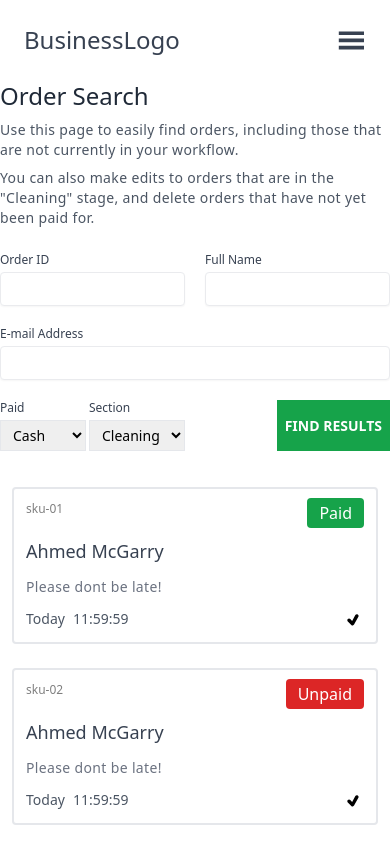
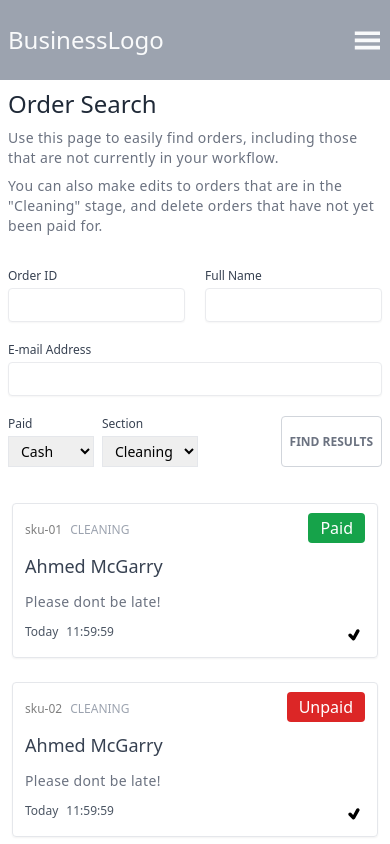
Before and after one commit to McGarry-A/pos, a React (Create React App) app: page /orders in a window 390 px wide. Shown: the top 844 px of the page. Built offline with nearby package versions, Linux system fonts and the light colour scheme.

Commit message:
chaning some styling

```diff
--- a/src/App.tsx
+++ b/src/App.tsx
@@ -20,7 +20,7 @@ function App() {
 
   return (
     <div className="App relative max-w-[1920px] mx-auto">
-      <header className="py-6 px-6 flex text-gray-700 items-center justify-between sm:space-x-16">
+      <header className="py-6 px-2 flex text-gray-50 items-center justify-between sm:space-x-16 bg-gray-400">
         <div className="flex items-center">
           <h2 className="sm:block text-2xl">BusinessLogo</h2>
         </div>
--- a/src/Components/NewOrderForm/NewOrderForm.tsx
+++ b/src/Components/NewOrderForm/NewOrderForm.tsx
@@ -75,10 +75,10 @@ const NewOrderForm: React.FC = () => {
             )}
           />
           <button
-            className="border rounded bg-green-600 p-2 hover:bg-green-800"
+            className="border rounded p-2 border-gray-300"
             onClick={() => setPortalIsHidden(!portalIsHidden)}
           >
-            <AiOutlinePlus color="white" />
+            <AiOutlinePlus color="gray" />
           </button>
         </div>
       </div>
--- a/src/Components/OrderCard/OrderCard.tsx
+++ b/src/Components/OrderCard/OrderCard.tsx
@@ -17,9 +17,14 @@ const OrderCard: React.FC<Props> = ({ handleClick, data }) => {
   } = data;
 
   return (
-    <div className="grid grid-cols-2 border-2 p-3 m-3 rounded max-w-lg">
+    <div className="grid grid-cols-2 border p-3 m-3 rounded max-w-lg shadow-sm">
       <div className="grid grid-cols-2 col-span-2 justify-between gap-y-3">
+        <div>
           <span className="text-xs opacity-50">{orderId}</span>
+          <span className="text-xs uppercare px-2 py-1 text-gray-400 uppercase">
+            {current}
+          </span>
+        </div>
         <div className="text-right">
           {payment === "credit" ? (
             <span className="px-3 w-full py-1 rounded text-white bg-red-600">
@@ -38,17 +43,15 @@ const OrderCard: React.FC<Props> = ({ handleClick, data }) => {
           <p className="text-sm">{orderNotes}</p>
         </div>
         <div className="flex space-x-2">
-          <div className="text-gray-600 text-sm font-light">{date}</div>
-          <div className="text-gray-600 text-sm font-light">{time}</div>
+          <div className="text-gray-600 text-xs font-light">{date}</div>
+          <div className="text-gray-600 text-xs font-light">{time}</div>
         </div>
-        {current && (
         <div
           className="justify-end cursor-pointer"
           onClick={() => handleClick(orderId)}
         >
           <TiTick className="ml-auto" size={"1.3rem"} />
         </div>
-        )}
       </div>
     </div>
   );
--- a/src/Components/PaymentOptions/PaymentOptions.tsx
+++ b/src/Components/PaymentOptions/PaymentOptions.tsx
@@ -125,7 +125,7 @@ const PaymentOptions = () => {
         Clear Basket
       </button>
       <button
-        className="w-full uppercase tracking-widest bg-green-600 p-2 text-white rounded font-bold my-1"
+        className="w-full uppercase tracking-widest bg-gray-600 p-2 text-gray-50 rounded font-bold my-1"
         onClick={handleSubmit}
       >
         Submit
--- a/src/Components/ProductsGrid/ProductsGrid.tsx
+++ b/src/Components/ProductsGrid/ProductsGrid.tsx
@@ -16,7 +16,7 @@ const ProductGrid = () => {
               onClick={() => setActiveCat(el)}
               className={`uppercase text-md ${
                 activeCat === el
-                  ? `border-b-green-600 border-b-4 bold transition duration-150`
+                  ? `border-b-gray-500 border-b-4 border-dashed bold transition duration-150`
                   : ``
               }`}
             >
--- a/src/Routes/Orders/Orders.tsx
+++ b/src/Routes/Orders/Orders.tsx
@@ -24,18 +24,18 @@ const Orders = () => {
   const handleFormSubmit = () => {};
   return (
     <div>
-      <div className="space-y-2">
+      <div className="space-y-2 p-2">
         <h2 className="text-2xl text-gray-800">Order Search</h2>
-        <p className="text-gray-600 text-sm">
+        <p className="text-gray-500 text-sm">
           Use this page to easily find orders, including those that are not
           currently in your workflow.
         </p>
-        <p className="text-gray-600 text-sm">
+        <p className="text-gray-500 text-sm">
           You can also make edits to orders that are in the "Cleaning" stage,
           and delete orders that have not yet been paid for.
         </p>
       </div>
-      <form onSubmit={handleFormSubmit} className="my-6">
+      <form onSubmit={handleFormSubmit} className="my-6 px-2">
         <div className="grid grid-cols-2 gap-5 max-w-lg">
           <div>
             <label className="text-xs text-gray-700 font-light">Order ID</label>
@@ -62,7 +62,7 @@ const Orders = () => {
                 <option>Unpaid</option>
               </select>
             </div>
-            <div className="w-full">
+            <div className="w-full ml-2">
               <label className="text-xs text-gray-700 font-light">
                 Section
               </label>
@@ -73,8 +73,8 @@ const Orders = () => {
               </select>
             </div>
           </div>
-          <div className="grid">
-            <button className="justify-self-end bg-green-600 px-2 text-white text-sm font-semibold uppercase">
+          <div className="flex justify-end">
+            <button className="border-gray-300 border px-2 text-gray-500 text-xs font-semibold uppercase rounded">
               Find Results
             </button>
           </div>
--- a/src/Routes/Workflow/Workflow.tsx
+++ b/src/Routes/Workflow/Workflow.tsx
@@ -19,9 +19,9 @@ const Workflow = () => {
   const deliverOrders = useAppSelector((state) => state.orders.deliver);
   const cleaningOrders = useAppSelector((state) => state.orders.cleaning);
 
-  const tabClass = "";
+  const tabClass = "font-medium upppercase font-thin text-gray-600";
   const activeTabClass =
-    "border-b-2 border-green-600 transition-colors font-medium";
+    "border-b-4 border-gray-600 transition-colors font-medium upppercase font-thin text-gray-600";
 
   const renderNewOrderTab = () => {
     if (activeTab === "NewOrder") {
```
Lines whose indentation alone changed are shown as unchanged.
